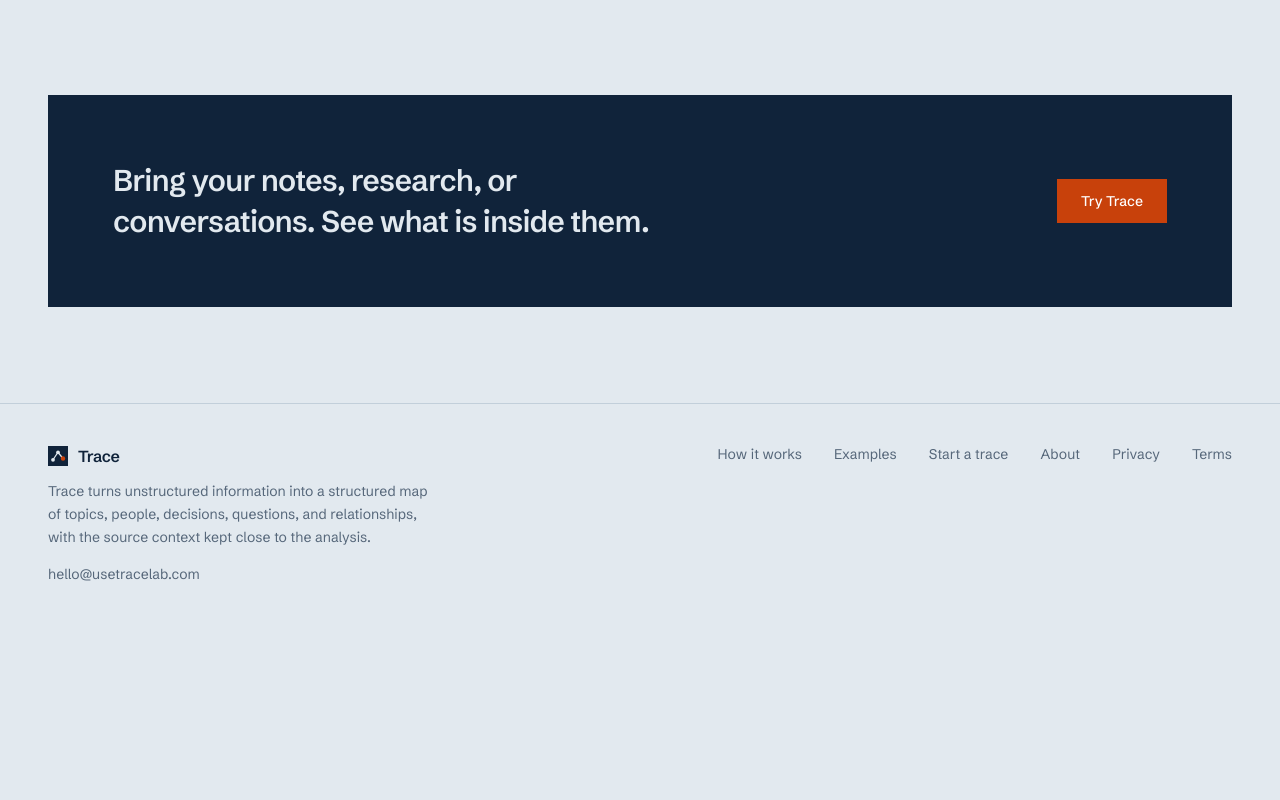
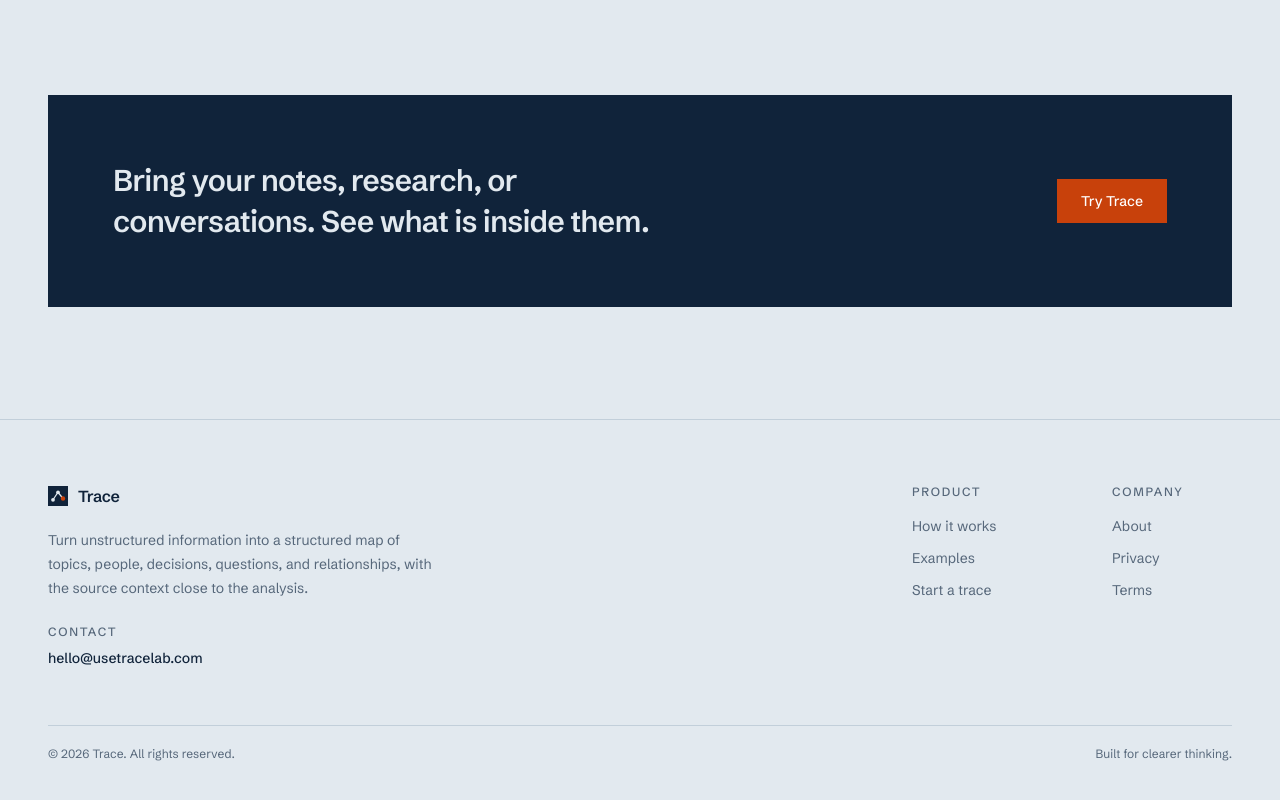
Before and after one commit to Wuraola-Adebisi/Trace, a React (Vite) app: page / in a window 1280 px wide. Shown: the part 1908-2708 px from the top of the page. Before the commit the page ends 2533 px from the top, so only its background shows below. Built offline with nearby package versions, Linux system fonts and the light colour scheme.

Commit message:
Refine Trace footer layout and copy

```diff
--- a/src/components/Footer.tsx
+++ b/src/components/Footer.tsx
@@ -1,31 +1,72 @@
 import { Link } from 'react-router-dom'
 import Logo from './Logo'
 
+const productLinks = [
+  { to: '/how-it-works', label: 'How it works' },
+  { to: '/examples', label: 'Examples' },
+  { to: '/trace', label: 'Start a trace' },
+]
+
+const companyLinks = [
+  { to: '/about', label: 'About' },
+  { to: '/privacy', label: 'Privacy' },
+  { to: '/terms', label: 'Terms' },
+]
+
 export default function Footer() {
   return (
-    <footer className="mt-16 border-t border-line sm:mt-24">
-      <div className="mx-auto flex max-w-[1400px] flex-col gap-6 px-5 py-10 sm:px-8 lg:px-12 md:flex-row md:items-start md:justify-between">
-        <div className="max-w-sm">
-          <div className="flex items-center gap-2.5">
-            <Logo className="h-5 w-5" />
-            <span className="font-semibold tracking-tight">Trace</span>
+    <footer className="mt-20 border-t border-line sm:mt-28">
+      <div className="mx-auto max-w-[1400px] px-5 py-12 sm:px-8 sm:py-14 lg:px-12 lg:py-16">
+        <div className="grid gap-12 md:grid-cols-[minmax(0,1.5fr)_auto_auto] md:gap-20">
+          <div className="max-w-md">
+            <Link to="/" className="inline-flex items-center gap-2.5" aria-label="Trace home">
+              <Logo className="h-5 w-5" />
+              <span className="font-semibold tracking-tight">Trace</span>
+            </Link>
+
+            <p className="mt-4 max-w-sm text-sm leading-6 text-mute">
+              Turn unstructured information into a structured map of topics, people, decisions, questions, and
+              relationships, with the source context close to the analysis.
+            </p>
+
+            <div className="mt-6">
+              <p className="text-xs font-medium uppercase tracking-[0.14em] text-mute">Contact</p>
+              <a
+                href="mailto:hello@usetracelab.com"
+                className="mt-2 inline-block text-sm font-medium text-ink transition-opacity hover:opacity-60"
+              >
+                hello@usetracelab.com
+              </a>
+            </div>
           </div>
-          <p className="mt-3 text-sm leading-relaxed text-mute">
-            Trace turns unstructured information into a structured map of topics, people, decisions, questions, and
-            relationships, with the source context kept close to the analysis.
-          </p>
-          <a href="mailto:hello@usetracelab.com" className="mt-4 inline-block text-sm text-mute hover:text-ink">
-            hello@usetracelab.com
-          </a>
+
+          <nav aria-label="Product" className="min-w-[120px]">
+            <p className="text-xs font-medium uppercase tracking-[0.14em] text-mute">Product</p>
+            <div className="mt-4 flex flex-col items-start gap-3 text-sm">
+              {productLinks.map((link) => (
+                <Link key={link.to} to={link.to} className="text-mute transition-colors hover:text-ink">
+                  {link.label}
+                </Link>
+              ))}
+            </div>
+          </nav>
+
+          <nav aria-label="Company" className="min-w-[120px]">
+            <p className="text-xs font-medium uppercase tracking-[0.14em] text-mute">Company</p>
+            <div className="mt-4 flex flex-col items-start gap-3 text-sm">
+              {companyLinks.map((link) => (
+                <Link key={link.to} to={link.to} className="text-mute transition-colors hover:text-ink">
+                  {link.label}
+                </Link>
+              ))}
+            </div>
+          </nav>
         </div>
-        <nav className="flex flex-wrap gap-x-8 gap-y-2 text-sm" aria-label="Footer">
-          <Link to="/how-it-works" className="text-mute hover:text-ink">How it works</Link>
-          <Link to="/examples" className="text-mute hover:text-ink">Examples</Link>
-          <Link to="/trace" className="text-mute hover:text-ink">Start a trace</Link>
-          <Link to="/about" className="text-mute hover:text-ink">About</Link>
-          <Link to="/privacy" className="text-mute hover:text-ink">Privacy</Link>
-          <Link to="/terms" className="text-mute hover:text-ink">Terms</Link>
-        </nav>
+
+        <div className="mt-12 flex flex-col gap-3 border-t border-line pt-5 text-xs text-mute sm:mt-14 sm:flex-row sm:items-center sm:justify-between">
+          <p>© {new Date().getFullYear()} Trace. All rights reserved.</p>
+          <p>Built for clearer thinking.</p>
+        </div>
       </div>
     </footer>
   )
```
